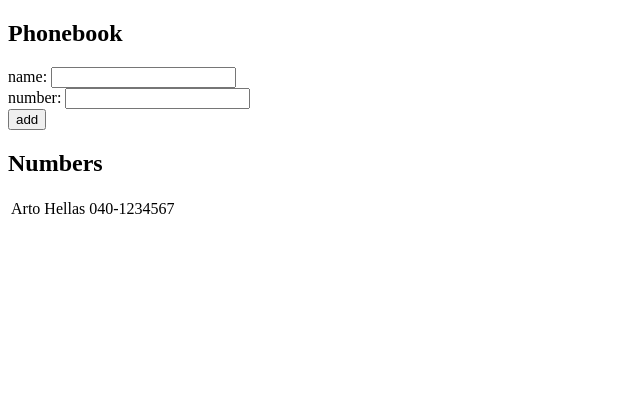
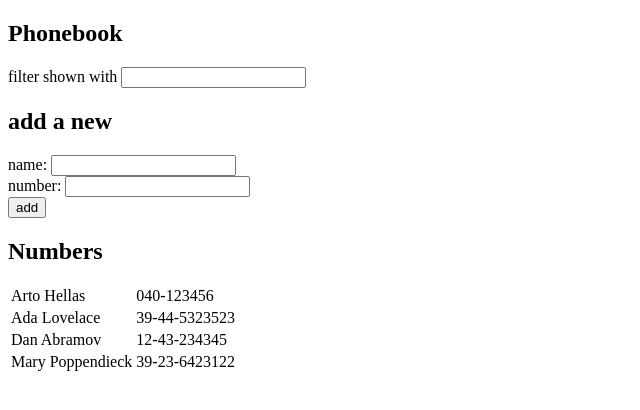
Before and after one commit to henrique-lh/FullStackOpenExercises, a React (Vite) app: page / in a window 1280 px wide. Shown: the top 410 px of the page, without its empty margins (0-640 px from the left). Built offline with nearby package versions, Linux system fonts and the light colour scheme.

Commit message:
- exercise 2.9

```diff
--- a/src/App.jsx
+++ b/src/App.jsx
@@ -3,19 +3,21 @@
 
 const App = () => {
     const [persons, setPersons] = useState([
-        {
-            name: 'Arto Hellas',
-            phone: '040-1234567'
-        }
+        { name: 'Arto Hellas', number: '040-123456', id: 1 },
+        { name: 'Ada Lovelace', number: '39-44-5323523', id: 2 },
+        { name: 'Dan Abramov', number: '12-43-234345', id: 3 },
+        { name: 'Mary Poppendieck', number: '39-23-6423122', id: 4 }
     ])
     const [newName, setNewName] = useState('')
     const [newPhone, setNewPhone] = useState('')
+    const [showPersons, setShowPersons] = useState('')
 
     const addName = (event) => {
         event.preventDefault()
         const nameObject = {
             name: newName,
-            phone: newPhone
+            number: newPhone,
+            id: persons.length + 1
         }
         const exists = persons.some(p => p.name === newName)
         if (newPhone.length === 0) {
@@ -34,19 +36,33 @@
         }
     }
 
+    const handleShowedPersons = (event) => {
+        console.log('name', event.target.value)
+        const name = event.target.value
+        setShowPersons(name)
+    }
+
     const handleNameChange = (event) => {
         console.log('name=', event.target.value)
         setNewName(event.target.value)
     }
 
     const handlePhoneChange = (event) => {
-        console.log('phone=', event.target.value)
+        console.log('number=', event.target.value)
         setNewPhone(event.target.value)
     }
+
+    const personsToShow = showPersons.length === 0
+        ? persons
+        : persons.filter(p => p.name.toLowerCase().includes(showPersons))
 
     return (
         <div>
             <h2>Phonebook</h2>
+            <div>
+                filter shown with <input value={showPersons} onChange={handleShowedPersons} />
+            </div>
+            <h2>add a new</h2>
             <form onSubmit={addName}>
                 <div>
                     name: <input value={newName} onChange={handleNameChange} />
@@ -60,8 +76,8 @@
             </form>
             <h2>Numbers</h2>
             <table>
-                {persons.map((person) =>
-                    <Contact key={person.phone} contact={person} />
+                {personsToShow.map((person) =>
+                    <Contact key={person.id} contact={person} />
                 )}
             </table>
         </div>
--- a/src/components/Contact.jsx
+++ b/src/components/Contact.jsx
@@ -3,7 +3,7 @@
         <tbody>
             <tr>
                 <td>{contact.name}</td>
-                <td>{contact.phone}</td>
+                <td>{contact.number}</td>
             </tr>
         </tbody>
     )
```
